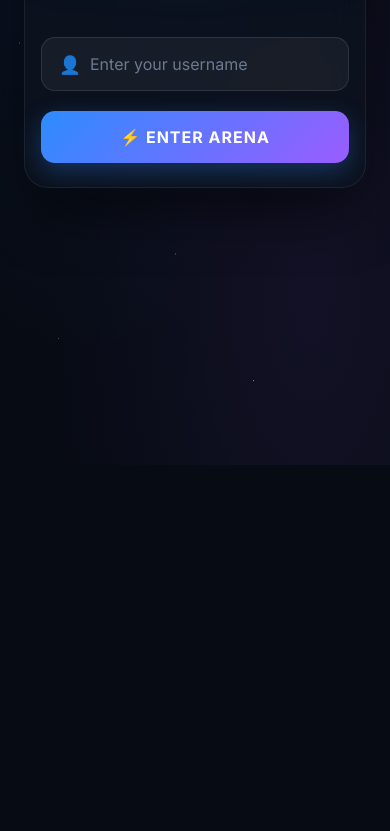
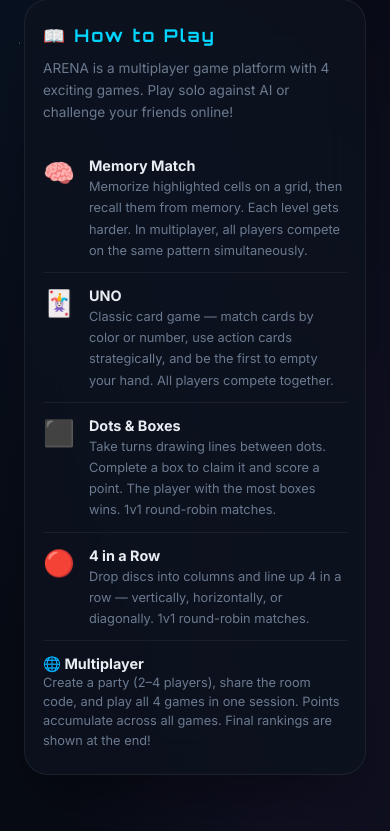
Before and after one commit to 0xAmo2/multiplayer-game-platform, a website: page public/index.html in a window 390 px wide. Shown: the part 379-1210 px from the top of the page. Before the commit the page ends 844 px from the top, so only its background shows below. Drawn offline with nearby package versions, Linux system fonts and the light colour scheme.

Commit message:
Add victory sound + Help section on login page
- Victory fanfare plays on every win (solo + multiplayer, all 4 games)
- Login page now shows a Help panel with game descriptions
- Help panel stacks below login on mobile

```diff
--- a/public/app.js
+++ b/public/app.js
@@ -6,6 +6,7 @@
 
 const pages = {
   login: `
+    <div class="login-hero">
       <div class="login-wrapper">
         <div class="card" style="text-align:center;">
           <h1 class="arena-logo">ARENA</h1>
@@ -15,6 +16,31 @@
             <input type="text" id="nickname" placeholder="Enter your username" autocomplete="off">
           </div>
           <button class="btn-primary" id="login-btn">⚡ Enter Arena</button>
+        </div>
+      </div>
+      <div class="help-panel">
+        <h2 class="help-title">📖 How to Play</h2>
+        <p class="help-intro">ARENA is a multiplayer game platform with 4 exciting games. Play solo against AI or challenge your friends online!</p>
+        <div class="help-game">
+          <div class="help-game-icon">🧠</div>
+          <div><strong>Memory Match</strong><br><span class="text-muted">Memorize highlighted cells on a grid, then recall them from memory. Each level gets harder. In multiplayer, all players compete on the same pattern simultaneously.</span></div>
+        </div>
+        <div class="help-game">
+          <div class="help-game-icon">🃏</div>
+          <div><strong>UNO</strong><br><span class="text-muted">Classic card game — match cards by color or number, use action cards strategically, and be the first to empty your hand. All players compete together.</span></div>
+        </div>
+        <div class="help-game">
+          <div class="help-game-icon">⬛</div>
+          <div><strong>Dots & Boxes</strong><br><span class="text-muted">Take turns drawing lines between dots. Complete a box to claim it and score a point. The player with the most boxes wins. 1v1 round-robin matches.</span></div>
+        </div>
+        <div class="help-game">
+          <div class="help-game-icon">🔴</div>
+          <div><strong>4 in a Row</strong><br><span class="text-muted">Drop discs into columns and line up 4 in a row — vertically, horizontally, or diagonally. 1v1 round-robin matches.</span></div>
+        </div>
+        <div class="help-section">
+          <strong>🌐 Multiplayer</strong><br>
+          <span class="text-muted">Create a party (2–4 players), share the room code, and play all 4 games in one session. Points accumulate across all games. Final rankings are shown at the end!</span>
+        </div>
       </div>
     </div>
   `,
@@ -396,6 +422,7 @@
 
   socket.on('gameComplete', (data) => {
     currentRoom.players = data.players;
+    playVictorySound();
     updateScoreboard();
     document.getElementById('app').innerHTML = `
       <div class="card" style="max-width:560px;width:100%;text-align:center;">
--- a/public/games/connect4.js
+++ b/public/games/connect4.js
@@ -150,6 +150,7 @@
 
     if (allDone && !myFinishSent) {
       myFinishSent = true;
+      playVictorySound();
       if (onComplete) onComplete(null);
     }
   }
@@ -216,6 +217,7 @@
         const win = checkWin(r, col, currentPlayer);
         if (win) {
           winningCells = win; winnerIdx = currentPlayer; gameActive = false;
+          playVictorySound();
           if (onComplete) onComplete({ [players[currentPlayer].id]: 200 });
         } else if (isDraw()) { gameActive = false; if (onComplete) onComplete({}); }
         else {
--- a/public/games/dots-and-boxes.js
+++ b/public/games/dots-and-boxes.js
@@ -175,6 +175,7 @@
     // When all matches done, signal completion
     if (allDone && !myFinishSent) {
       myFinishSent = true;
+      playVictorySound();
       if (onComplete) onComplete(null);
     }
   }
@@ -258,6 +259,7 @@
     if (scores[0]+scores[1] === BOXES*BOXES) {
       gameActive = false;
       const winner = scores[0]===scores[1]? -1 : (scores[0]>scores[1]?0:1);
+      if (winner !== -1) playVictorySound();
       if (onComplete) {
         if (winner === -1) onComplete({});
         else onComplete({ [players[winner].id]: 100 + Math.max(...scores)*10 });
--- a/public/games/memory-values.js
+++ b/public/games/memory-values.js
@@ -165,6 +165,7 @@
   }
 
   function renderGameOver(state) {
+    playVictorySound();
     try {
       const ranked = (state.players || [])
         .map(p => ({ ...p, score: (state.finalScores && state.finalScores[p.socketId]) || 0 }))
@@ -311,6 +312,7 @@
       const pts = currentLevel * 100; score += pts; scoreSpan.innerText = score;
       if (currentLevel === maxLevel) {
         statusDiv.innerHTML = '<span style="color:var(--green)">🎉 Perfect Memory!</span>';
+        playVictorySound();
         gameActive = false; startBtn.style.display = 'inline-block'; startBtn.textContent = '🔄 Play Again';
         if (onComplete) onComplete({ single: score });
         return;
--- a/public/games/uno.js
+++ b/public/games/uno.js
@@ -197,6 +197,7 @@
     // If game is finished (winner), inform stage we're done
     if (state.winner && !finishedSent) {
       finishedSent = true;
+      playVictorySound();
       if (onComplete) onComplete(null);
     }
   }
@@ -347,6 +348,7 @@
     else { currentColor = card.color; currentValue = card.value; }
     if (players[playerIdx].hand.length === 0) {
       gameActive = false;
+      playVictorySound();
       if (onComplete) onComplete({ [players[playerIdx].id]: 500 });
       render(`🏆 ${players[playerIdx].name} wins!`);
       return;
--- a/public/style.css
+++ b/public/style.css
@@ -1249,6 +1249,72 @@
   letter-spacing: 2px;
 }
 
+/* ── LOGIN HERO + HELP PANEL ── */
+.login-hero {
+  display: flex;
+  gap: 32px;
+  align-items: flex-start;
+  max-width: 960px;
+  width: 100%;
+}
+.login-hero .login-wrapper {
+  flex: 0 0 400px;
+}
+.help-panel {
+  flex: 1;
+  background: var(--bg-card);
+  backdrop-filter: blur(20px);
+  -webkit-backdrop-filter: blur(20px);
+  border-radius: 24px;
+  border: 1px solid var(--border);
+  padding: 32px;
+  box-shadow: 0 30px 60px -12px rgba(0,0,0,0.4);
+}
+.help-title {
+  font-family: 'Orbitron', sans-serif;
+  font-size: 1.1rem;
+  letter-spacing: 2px;
+  color: var(--cyan);
+  margin-bottom: 12px;
+}
+.help-intro {
+  color: var(--muted);
+  font-size: 0.85rem;
+  line-height: 1.6;
+  margin-bottom: 20px;
+}
+.help-game {
+  display: flex;
+  gap: 14px;
+  align-items: flex-start;
+  padding: 12px 0;
+  border-bottom: 1px solid rgba(255,255,255,0.06);
+}
+.help-game-icon {
+  font-size: 1.6rem;
+  flex-shrink: 0;
+  margin-top: 2px;
+}
+.help-game strong {
+  color: var(--text);
+  font-size: 0.9rem;
+}
+.help-game .text-muted {
+  font-size: 0.8rem;
+  line-height: 1.5;
+}
+.help-section {
+  padding-top: 14px;
+  font-size: 0.9rem;
+}
+.help-section strong {
+  color: var(--text);
+}
+.help-section .text-muted {
+  font-size: 0.8rem;
+  line-height: 1.5;
+}
+
 /* ── MOBILE RESPONSIVE ── */
 @media (max-width: 768px) {
   .scoreboard {
@@ -1287,4 +1353,7 @@
   .game-container { min-height: 300px; }
   .mode-grid { grid-template-columns: 1fr; }
   .games-grid { grid-template-columns: 1fr; }
+  .login-hero { flex-direction: column; align-items: stretch; }
+  .login-hero .login-wrapper { flex: auto; }
+  .help-panel { padding: 24px 18px; }
 }
--- a/public/utils/helpers.js
+++ b/public/utils/helpers.js
@@ -9,3 +9,11 @@
     }
     return array;
   }
+
+  function playVictorySound() {
+    try {
+      const audio = new Audio('/sounds/victory.wav');
+      audio.volume = 0.7;
+      audio.play().catch(() => {});
+    } catch (e) { /* ignore */ }
+  }
```
Also changed, not shown: 1 other file. Lines whose indentation alone changed are shown as unchanged.
